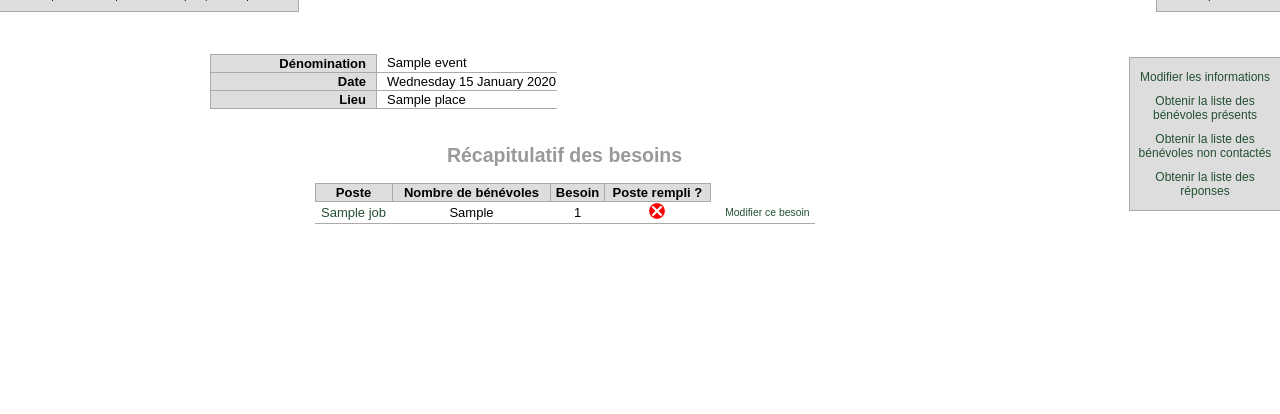
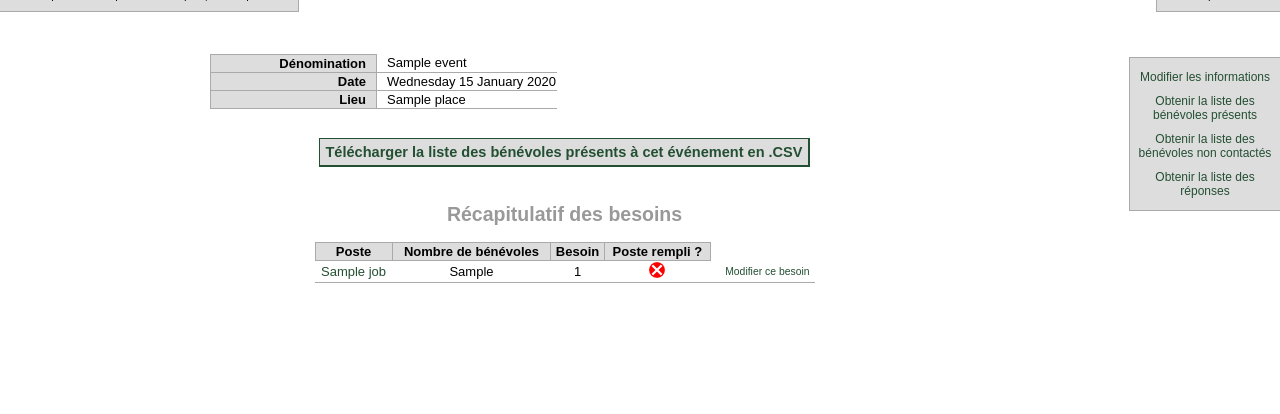
Before and after one commit to lrivallain/openvolunteer, a Django app: template templates/openvolunteer/event_details.html in a window 1280 px wide. Shown: the part 143-557 px from the top of the page. Run offline with Django 3.2, Linux system fonts and the light colour scheme; the template is opened without the code that fills it: most values are stand-ins (such as "Sample title", 1, 10 or a date in 2020).

Commit message:
Add a CSV export feature for event positive answers (need some test i think)

```diff
--- a/static-files/css/openvolunteer.css
+++ b/static-files/css/openvolunteer.css
@@ -318,6 +318,19 @@ a:hover {
     text-align:left;
 }
 
+.OV_download_button {
+    margin-top:30px;
+}
+
+.OV_download_button input {
+    padding:5px;
+    -moz-border-radius:10px;
+    font-weight:bold;
+    font-size:1.4em;
+    cursor:pointer;
+}
+
+
 /* **************************************************
  * Answer display
  * **************************************************/
--- a/templates/openvolunteer/event_details.html
+++ b/templates/openvolunteer/event_details.html
@@ -28,6 +28,12 @@
                         <td>{{ event.place }}</td>
                     </tr>
                 </table>
+            </div>
+            <div class="OV_search_form OV_download_button">
+                <input type="button"
+                       onclick="window.location.href='/openvolunteer/answers/event/csv/{{ event.id }}'"
+                       title="Télécharger la liste des bénévoles présents à cet événement en .CSV"
+                       value="Télécharger la liste des bénévoles présents à cet événement en .CSV" />
             </div>
         </div>
         {% if needs %}
--- a/urls.py
+++ b/urls.py
@@ -43,6 +43,7 @@ urlpatterns = patterns('demo.openvolunteer.views',
 
     # ANSWERS views and search tool
     (r'^answers/event/(?P<event_id>\d+)/$', 'event_volunteers'),
+    (r'^answers/event/csv/(?P<event_id>\d+)/$', 'event_csv'),
     (r'^answers/nocontact/event/(?P<event_id>\d+)/$', 'event_tocontact'),
     (r'^answer/$','answer_index'),
 
```
Also changed, not shown: views.py (+35 -1 lines).
